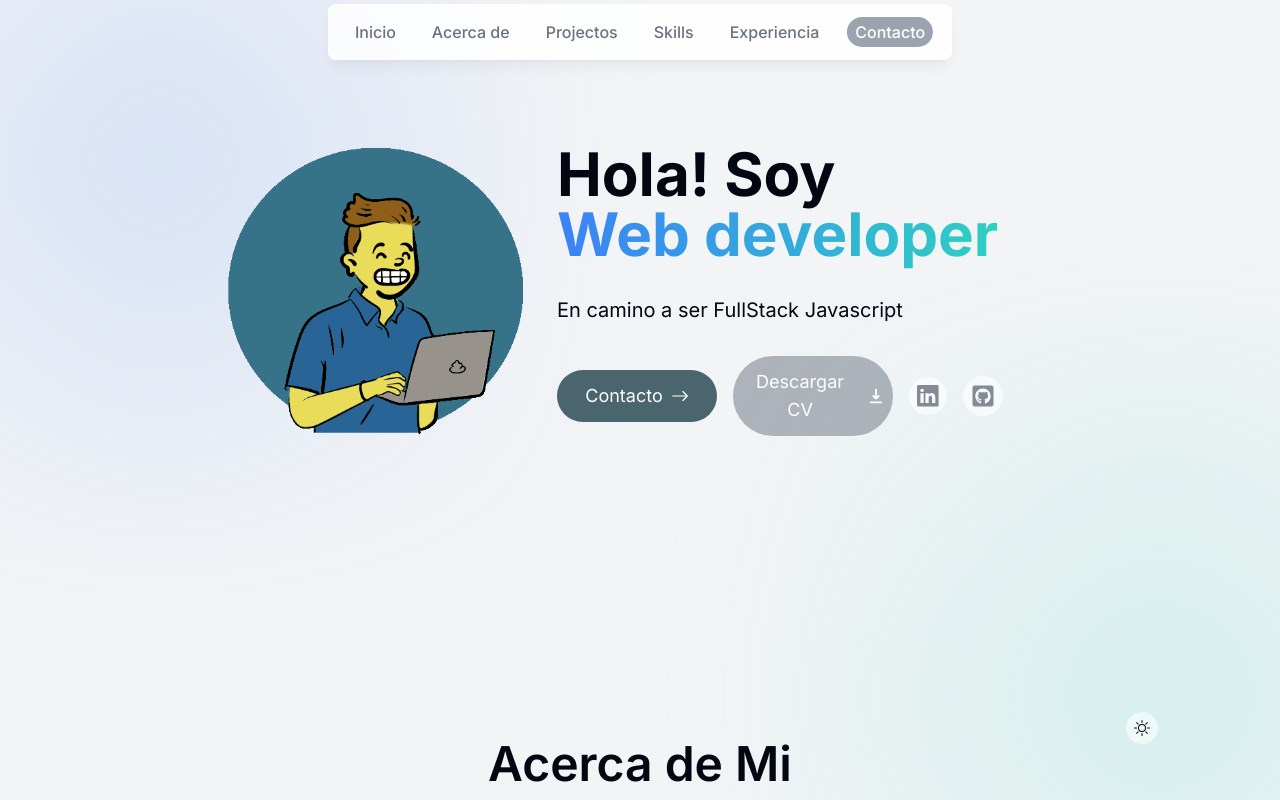
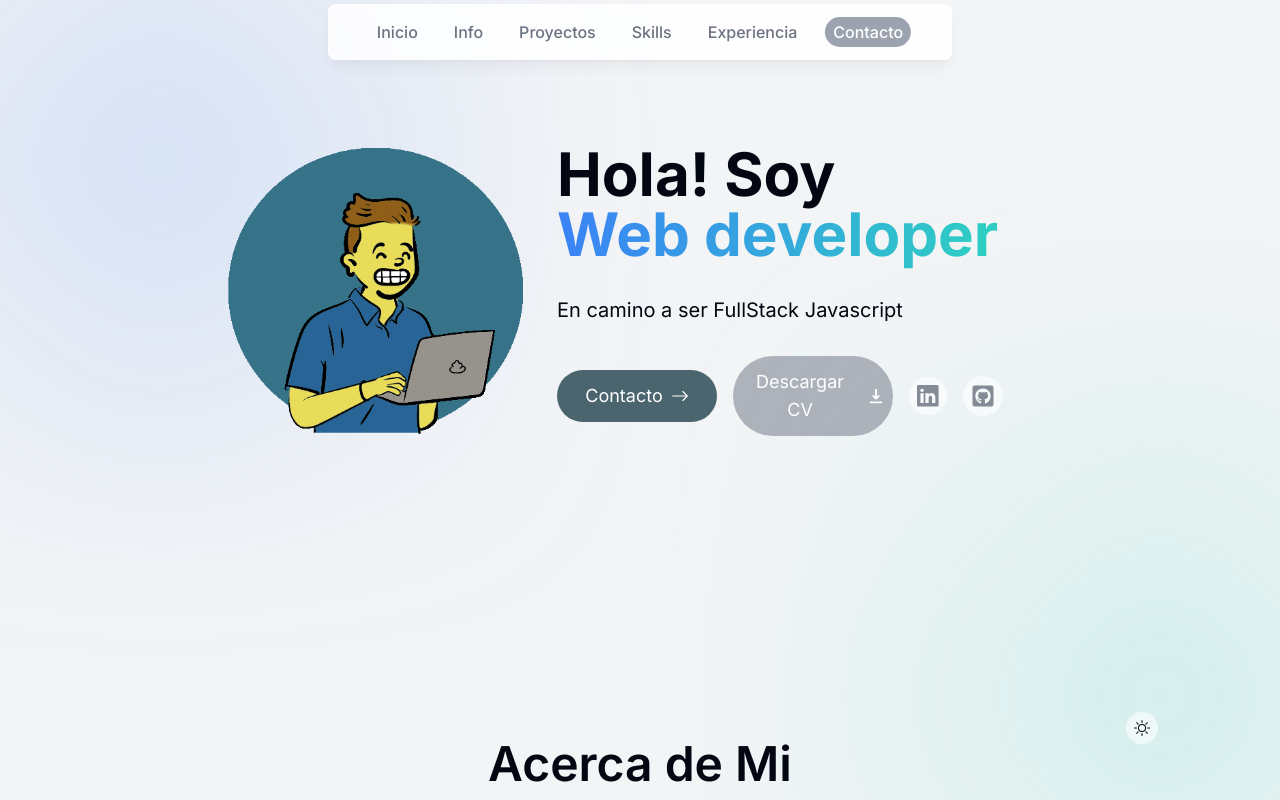
Before and after one commit to Ferclemens/portfolio-v2, a Next.js app: page / in a window 1280 px wide. Shown: the top 800 px of the page. Built offline with nearby package versions, Linux system fonts and the light colour scheme; no server answers.

Commit message:
cv updated and fixed navbar style bug

```diff
--- a/components/about.tsx
+++ b/components/about.tsx
@@ -7,7 +7,7 @@ import { useActiveSectionContext } from "@/context/active-section-context";
 import { useSectionInView } from "@/lib/hooks";
 
 export default function About() {
-  const { ref } = useSectionInView("Acerca de");
+  const { ref } = useSectionInView("Info");
 
   return (
     <motion.section
--- a/components/intro.tsx
+++ b/components/intro.tsx
@@ -77,7 +77,7 @@ export default function Intro() {
             Contacto <BsArrowRight className="" />
           </Link>
           <a
-            href="/ferclemens-cv.pdf"
+            href="/CV_Clemens_Fernando_Oscar.pdf"
             download
             className="flex items-center justify-center gap-2 p-2 py-3 w-30 sm:w-36 lg:w-40 bg-gray-500/50 rounded-full text-xs sm:text-sm lg:text-lg text-white hover:scale-105 transition dark:bg-white/10"
           >
--- a/components/projects.tsx
+++ b/components/projects.tsx
@@ -9,7 +9,7 @@ import { useActiveSectionContext } from "@/context/active-section-context";
 import { useSectionInView } from "@/lib/hooks";
 
 export default function Projects() {
-  const { ref } = useSectionInView("Projectos");
+  const { ref } = useSectionInView("Proyectos");
   return (
     <section
       ref={ref}
--- a/lib/data.ts
+++ b/lib/data.ts
@@ -14,11 +14,11 @@ export const links = [
     hash: "#home",
   },
   {
-    name: "Acerca de",
+    name: "Info",
     hash: "#about",
   },
   {
-    name: "Projectos",
+    name: "Proyectos",
     hash: "#projects",
   },
   {
--- a/lib/hooks.ts
+++ b/lib/hooks.ts
@@ -8,7 +8,7 @@ export function useSectionInView(section: SectionName) {
     useActiveSectionContext();
 
   const { ref, inView } = useInView({
-    threshold: 0.25,
+    threshold: 0.2,
   });
 
   useEffect(() => {
```
Also changed, not shown: 2 other files (tests, documents, lock files or other folders).
